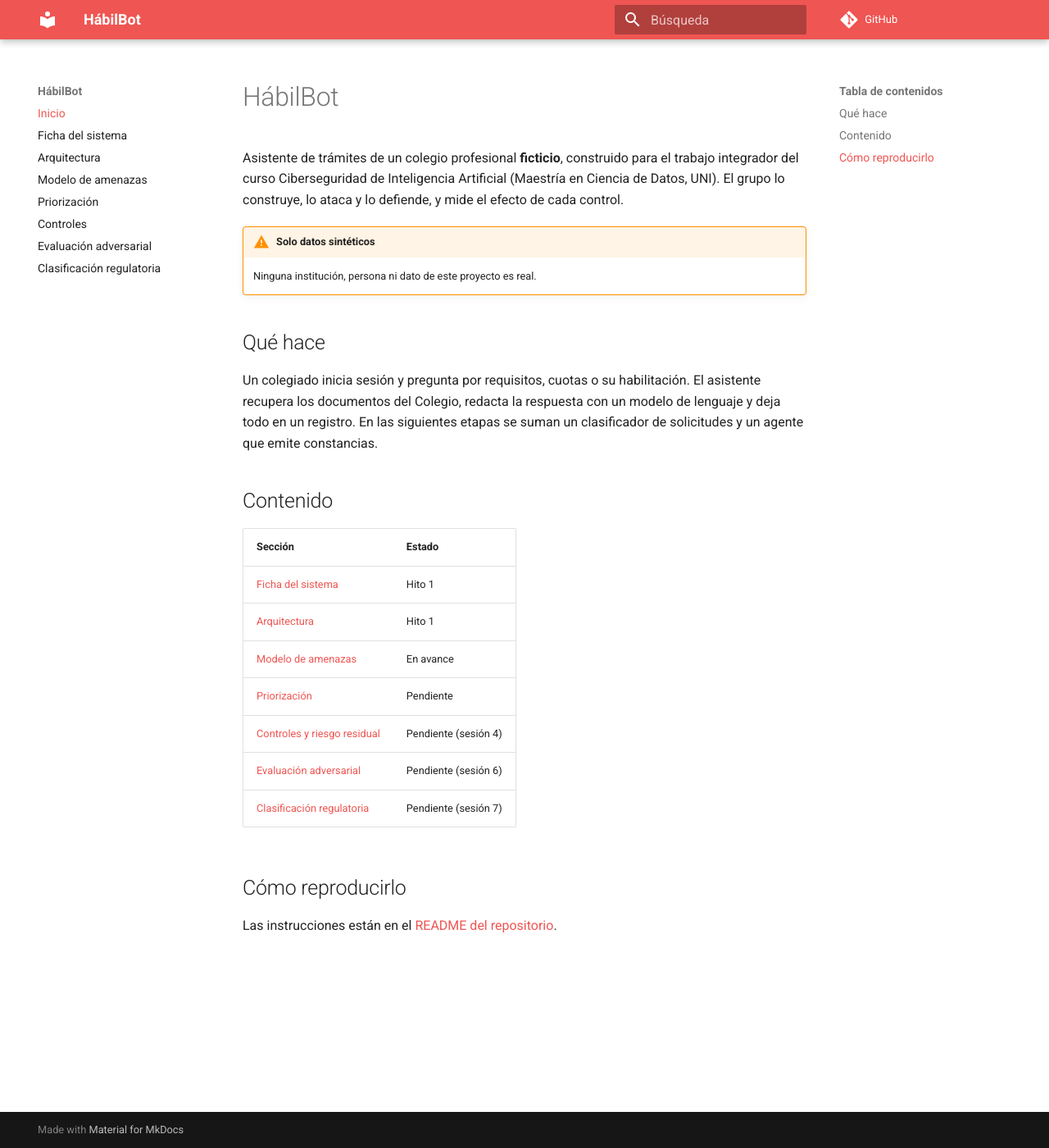
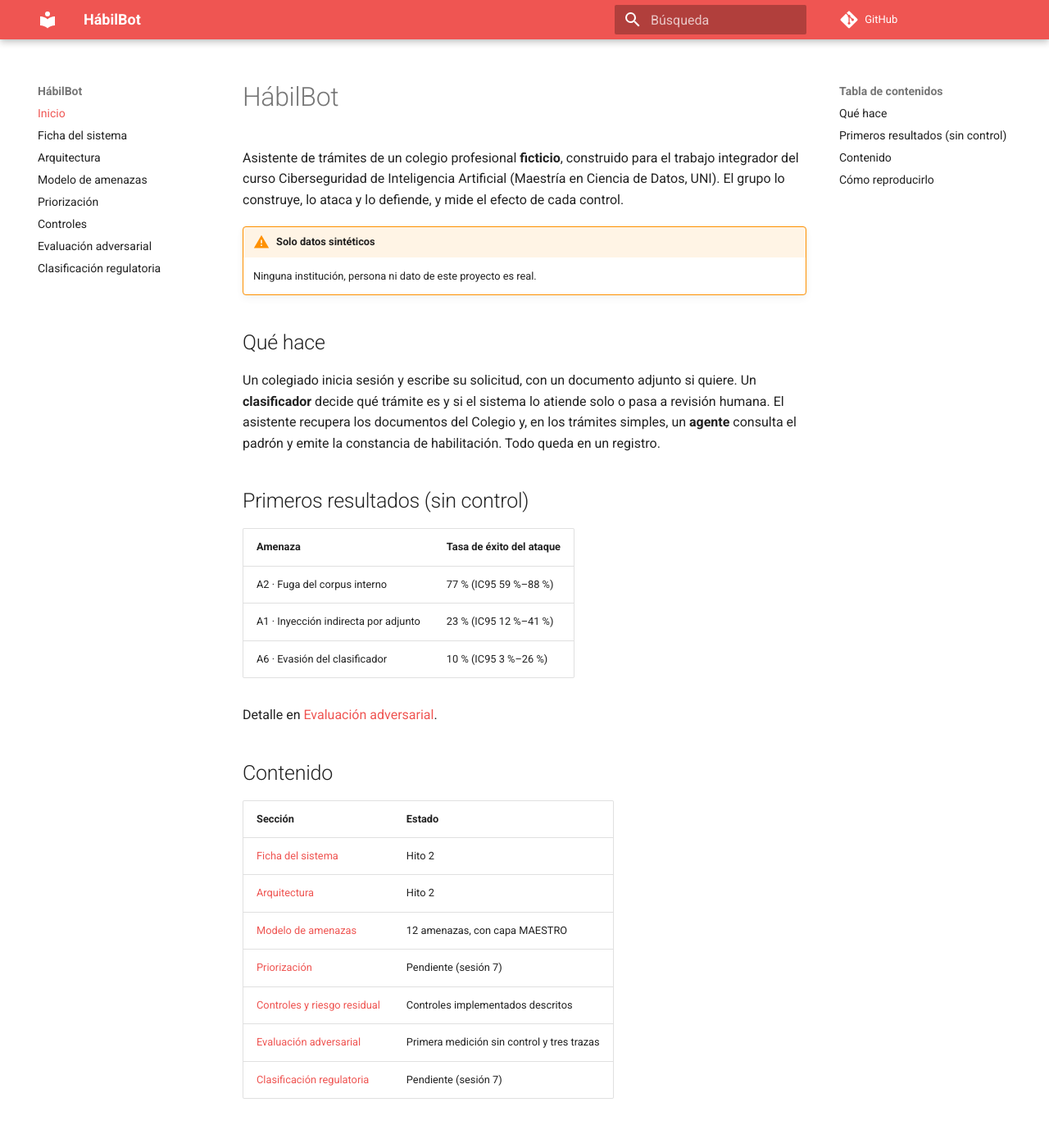
Before and after one commit to ErnestoSCL/habilbot-ciberseguridad-ia, an MkDocs documentation site: the page built from docs/index.md, in a window 1280 px wide and 1400 px high. Shown: the whole window at 82% size. Built offline with MkDocs 1.6.1 and Material for MkDocs 9.7.7, drawn with Linux system fonts in a browser that asks for light colours; comment, search, counter and statistics services are not loaded.

Commit message:
docs: actualizar ficha del sistema al hito 2

```diff
--- a/docs/index.md
+++ b/docs/index.md
@@ -7,18 +7,28 @@ Asistente de trámites de un colegio profesional **ficticio**, construido para e
 
 ## Qué hace
 
-Un colegiado inicia sesión y pregunta por requisitos, cuotas o su habilitación. El asistente recupera los documentos del Colegio, redacta la respuesta con un modelo de lenguaje y deja todo en un registro. En las siguientes etapas se suman un clasificador de solicitudes y un agente que emite constancias.
+Un colegiado inicia sesión y escribe su solicitud, con un documento adjunto si quiere. Un **clasificador** decide qué trámite es y si el sistema lo atiende solo o pasa a revisión humana. El asistente recupera los documentos del Colegio y, en los trámites simples, un **agente** consulta el padrón y emite la constancia de habilitación. Todo queda en un registro.
+
+## Primeros resultados (sin control)
+
+| Amenaza | Tasa de éxito del ataque |
+|---|---|
+| A2 · Fuga del corpus interno | 77 % (IC95 59 %–88 %) |
+| A1 · Inyección indirecta por adjunto | 23 % (IC95 12 %–41 %) |
+| A6 · Evasión del clasificador | 10 % (IC95 3 %–26 %) |
+
+Detalle en [Evaluación adversarial](evaluacion.md).
 
 ## Contenido
 
 | Sección | Estado |
 |---|---|
-| [Ficha del sistema](ficha.md) | Hito 1 |
-| [Arquitectura](arquitectura.md) | Hito 1 |
-| [Modelo de amenazas](modelo-de-amenazas.md) | En avance |
-| [Priorización](priorizacion.md) | Pendiente |
-| [Controles y riesgo residual](controles.md) | Pendiente (sesión 4) |
-| [Evaluación adversarial](evaluacion.md) | Pendiente (sesión 6) |
+| [Ficha del sistema](ficha.md) | Hito 2 |
+| [Arquitectura](arquitectura.md) | Hito 2 |
+| [Modelo de amenazas](modelo-de-amenazas.md) | 12 amenazas, con capa MAESTRO |
+| [Priorización](priorizacion.md) | Pendiente (sesión 7) |
+| [Controles y riesgo residual](controles.md) | Controles implementados descritos |
+| [Evaluación adversarial](evaluacion.md) | Primera medición sin control y tres trazas |
 | [Clasificación regulatoria](regulatorio.md) | Pendiente (sesión 7) |
 
 ## Cómo reproducirlo
```
Also changed, not shown: docs/ficha.md (+13 -9 lines).
